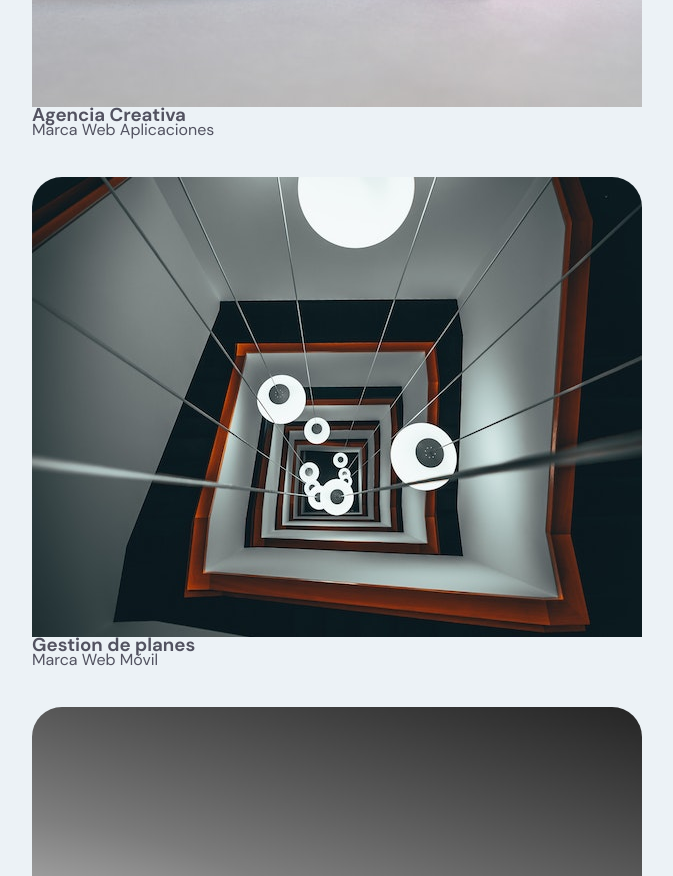
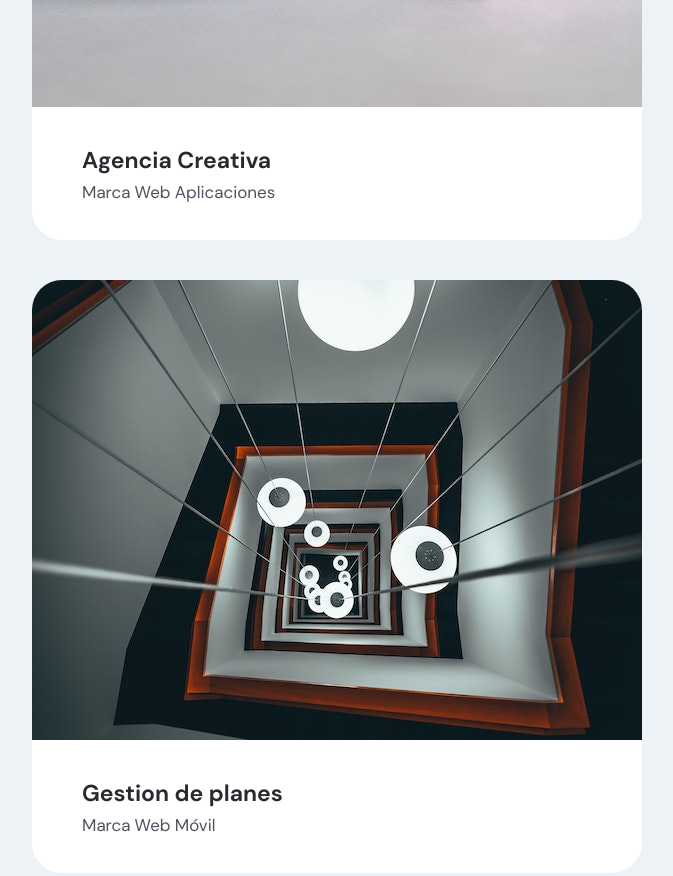
Before and after one commit to xjgv5/landigPage-Develop, a plain HTML site: page index.html in a window 1280 px wide. Shown: the part 2694-3570 px from the top of the page, without its empty margins (68-741 px from the left). Drawn offline with Linux system fonts and the light colour scheme.

Commit message:
Contenido de tarjetas

```diff
--- a/assets/css/estilos.css
+++ b/assets/css/estilos.css
@@ -603,3 +603,26 @@ body {
 .projects__project:hover .project__img {
     transform: scale(1.2);
 }
+
+.project__content {
+    background-color: var(--color-secondary);
+    padding: 4rem 5rem;
+    border-radius: 0 0 30px 30px;
+}
+
+.project__title {
+    font-size: 2.3rem;
+    line-height: 1.2;
+    margin-bottom: 1rem;
+    color: var(--color-title);
+    font-weight: 600;
+    transition: all 300ms ease-in-out;
+}
+
+.project__title:hover {
+    color: var(--color-banner);
+}
+
+.project__tag {
+    font-size: 1.7rem;
+}
```
